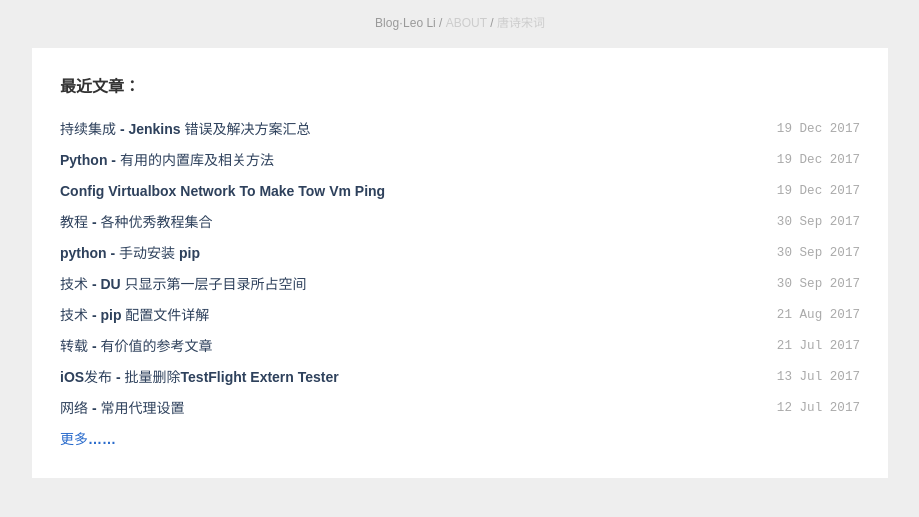
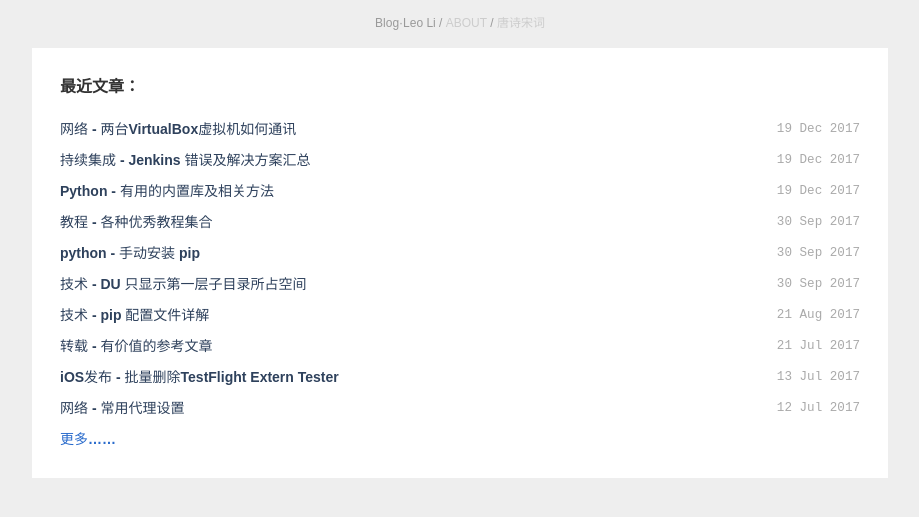
Before and after one commit to ldjhust/ldjhust.github.io, a Jekyll site: the page built from index.html, in a window 1280 px wide. Shown: the top 517 px of the page, without its empty margins (180-1099 px from the left). Built offline with Jekyll 4.4.1, drawn with Linux system fonts in a browser that asks for light colours; nearby versions of some CDN libraries; comment, search, counter and statistics services are not loaded.

Commit message:
Update 2017-12-19-config-virtualbox-network-to-make-tow-vm-ping.markdown

```diff
--- a/_posts/2017-12-19-config-virtualbox-network-to-make-tow-vm-ping.markdown
+++ b/_posts/2017-12-19-config-virtualbox-network-to-make-tow-vm-ping.markdown
@@ -1,4 +1,10 @@
-
+---
+layout: post
+title: "网络 - 两台VirtualBox虚拟机如何通讯"
+date: 2017-12-19 16:14
+categories: 转载
+comments: false
+---
 
 ![](http://img3.imgtn.bdimg.com/it/u=1587293988,596106613&fm=214&gp=0.jpg)
 
```
